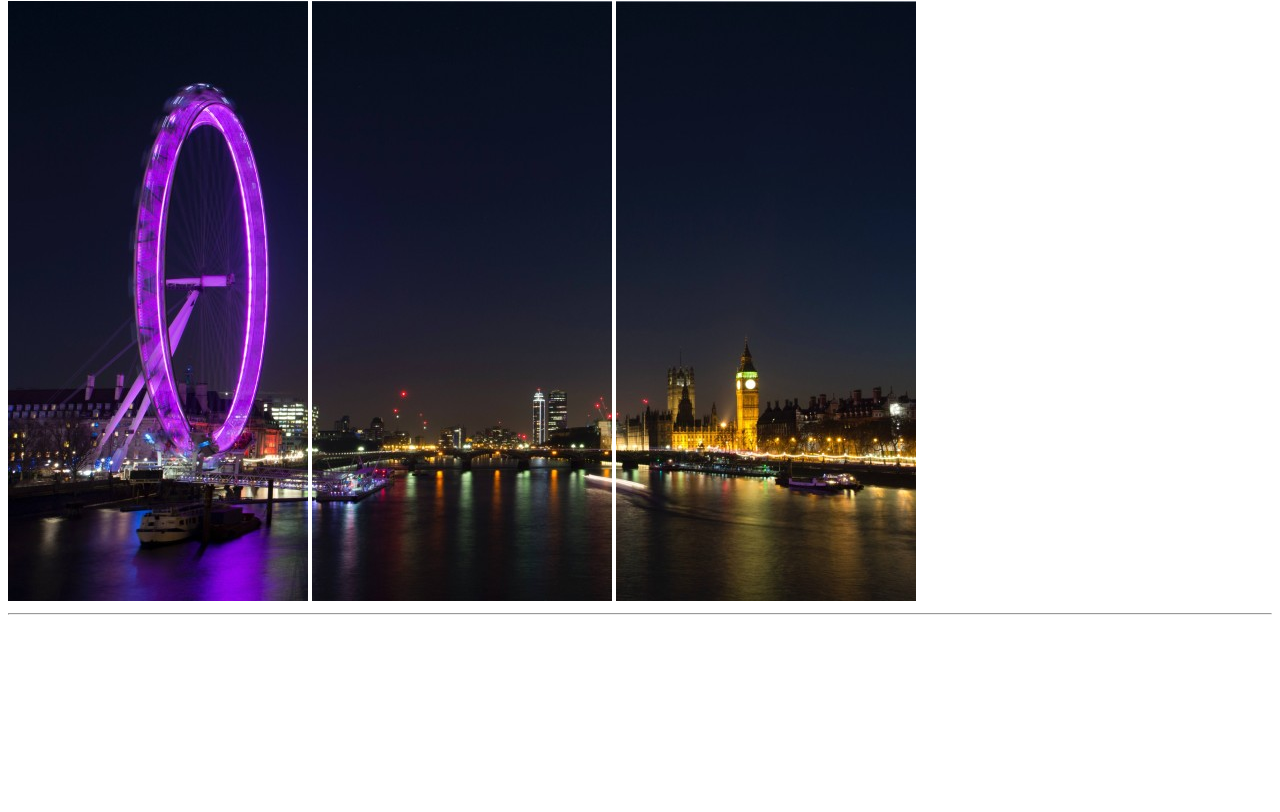
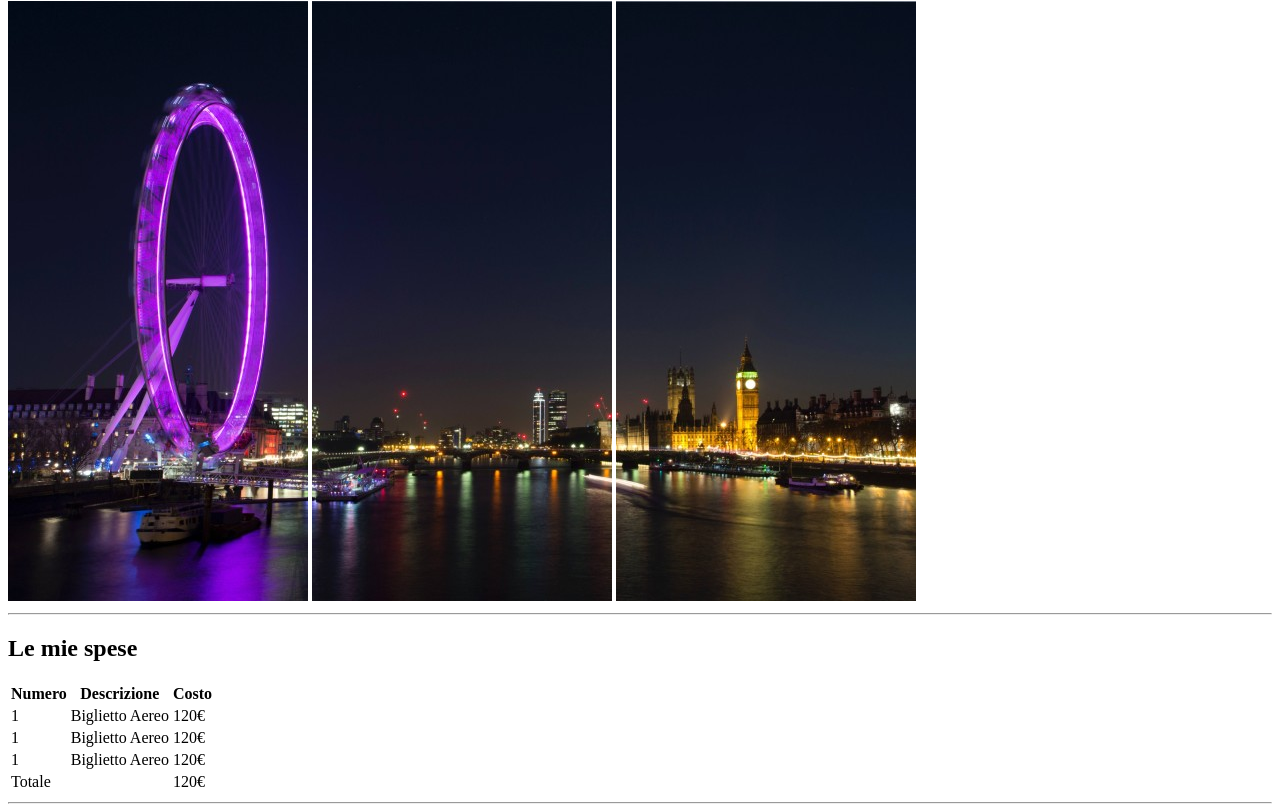
Before and after one commit to roccogiordano/html-london-trip, a plain HTML site: page index.html in a window 1280 px wide. Shown: the part 79-891 px from the top of the page. Before the commit the page ends 800 px from the top, so only its background shows below. Drawn offline with Linux system fonts and the light colour scheme.

Commit message:
feat: added expenses table

```diff
--- a/index.html
+++ b/index.html
@@ -18,6 +18,44 @@
         </div>
 
         <hr>
+
+        <section id="expenses">
+            <h2>Le mie spese</h2>
+            <table>
+                <thead>
+                    <tr>
+                        <th>Numero</th>
+                        <th>Descrizione</th>
+                        <th>Costo</th>
+                    </tr>
+                </thead>
+                <tbody>
+                    <tr>
+                        <td>1</td>
+                        <td>Biglietto Aereo</td>
+                        <td>120&#8364;</td>
+                    </tr>
+                    <tr>
+                        <td>1</td>
+                        <td>Biglietto Aereo</td>
+                        <td>120&#8364;</td>
+                    </tr>
+                    <tr>
+                        <td>1</td>
+                        <td>Biglietto Aereo</td>
+                        <td>120&#8364;</td>
+                    </tr>
+                </tbody>
+                <tfoot>
+                    <tr>
+                        <td colspan="2">Totale</td>
+                        <td>120&#8364;</td>
+                    </tr>
+                </tfoot>
+            </table>
+        </section>
+
+        <hr>
     </main>
 </body>
 </html>
```
